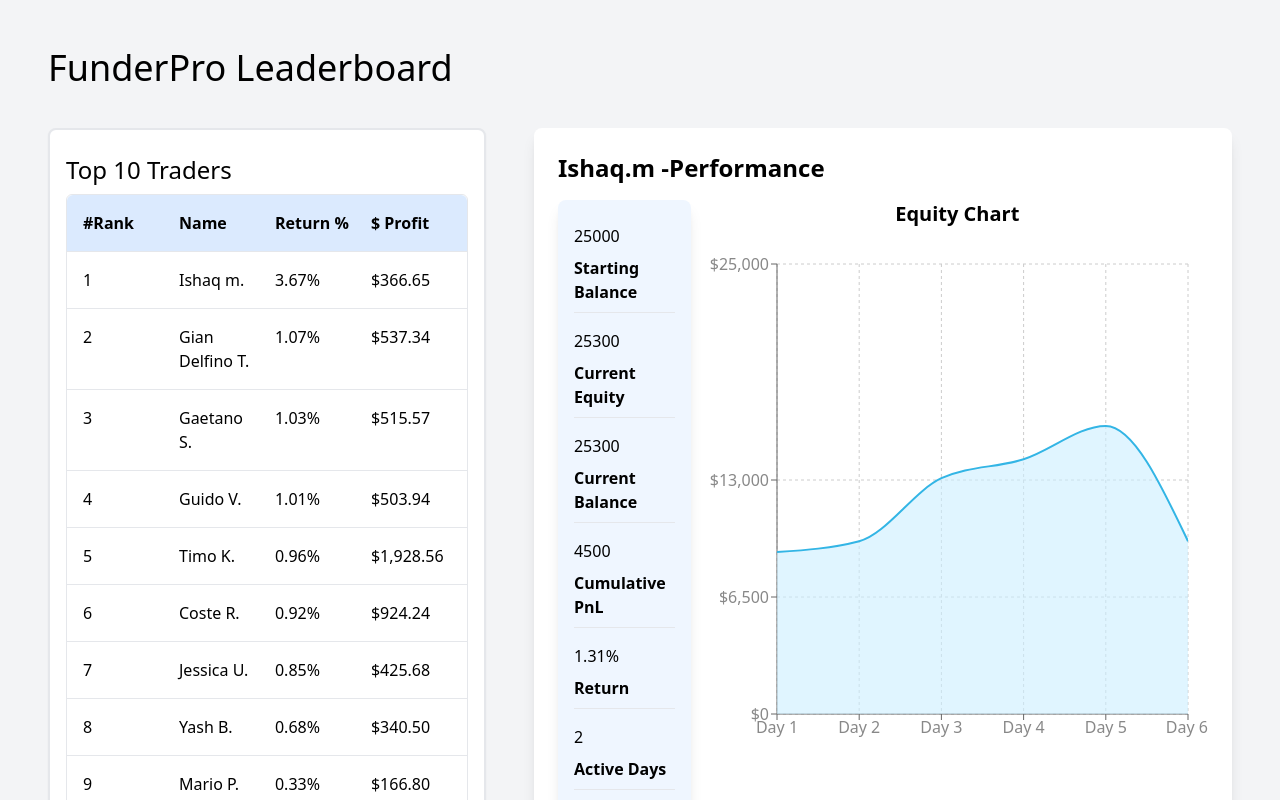
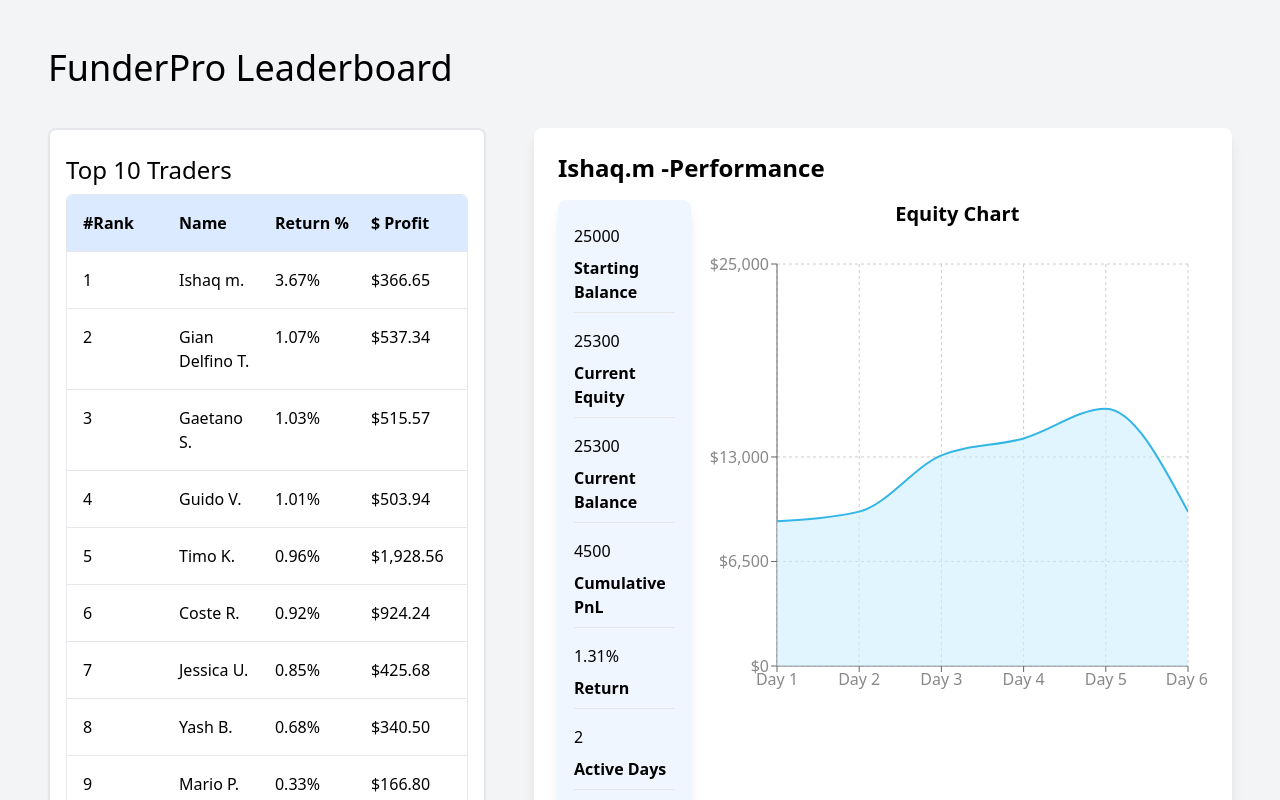
Before and after one commit to jayk-gupta/assignment, a React (Vite) app: page / in a window 1280 px wide. Shown: the top 800 px of the page. Built offline with nearby package versions, Linux system fonts and the light colour scheme.

Commit message:
fixed responsiveness

```diff
--- a/src/App.tsx
+++ b/src/App.tsx
@@ -21,7 +21,7 @@
     <div className={styles.container}>
       <h1 className="text-4xl mb-10">FunderPro Leaderboard</h1>
       <main className="flex flex-col gap-12">
-        <div className="flex justify-between gap-12 md:flex-col lg:flex-row">
+        <div className="flex justify-between gap-12 md:flex-col lg:flex-row sm:flex-col">
           <LeaderBoard onTraderSelect={handleTraderSelect} />
           <MetricsDetails selectedTrader={selectedTrader}/>
         </div>
--- a/src/components/Metrics Details/EquityChart.tsx
+++ b/src/components/Metrics Details/EquityChart.tsx
@@ -20,7 +20,7 @@
 
 const EquityChart = () => {
   return (
-    <div className="w-full h-[700px] md:h-[500px]">
+    <div className="w-full h-[700px] md:h-[500px] sm:h-[400px] sm:pb-12">
       <h2 className="text-xl font-semibold mb-4 text-center">Equity Chart</h2>
       <ResponsiveContainer width="100%" height="100%">
         <AreaChart
--- a/src/components/Metrics Details/MetricsDetails.tsx
+++ b/src/components/Metrics Details/MetricsDetails.tsx
@@ -33,7 +33,7 @@
         <h2 className="text-2xl font-semibold mb-4">
           {selectedTrader.username} -Performance
         </h2>
-        <div className="flex gap-4 md:flex-col lg:flex-col xl:flex-row">
+        <div className="flex gap-4 md:flex-col lg:flex-col xl:flex-row sm:flex-col">
           <div className="mb-6  bg-blue-50 p-4 rounded-lg shadow-lg md:w-full md:text-base xl:w-1/4 ">
             {/* Table-like structure using ul and li */}
             <ul className={styles.metrics}>
```
